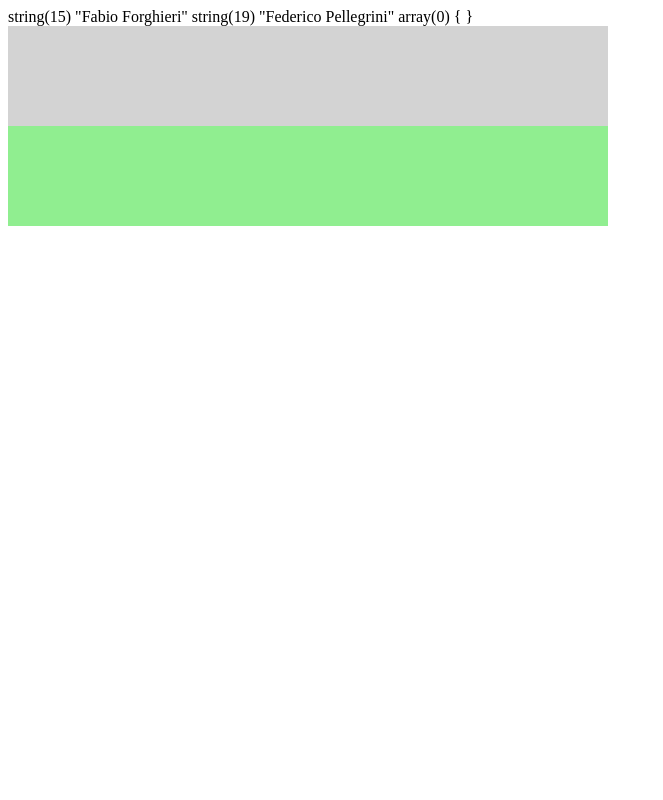
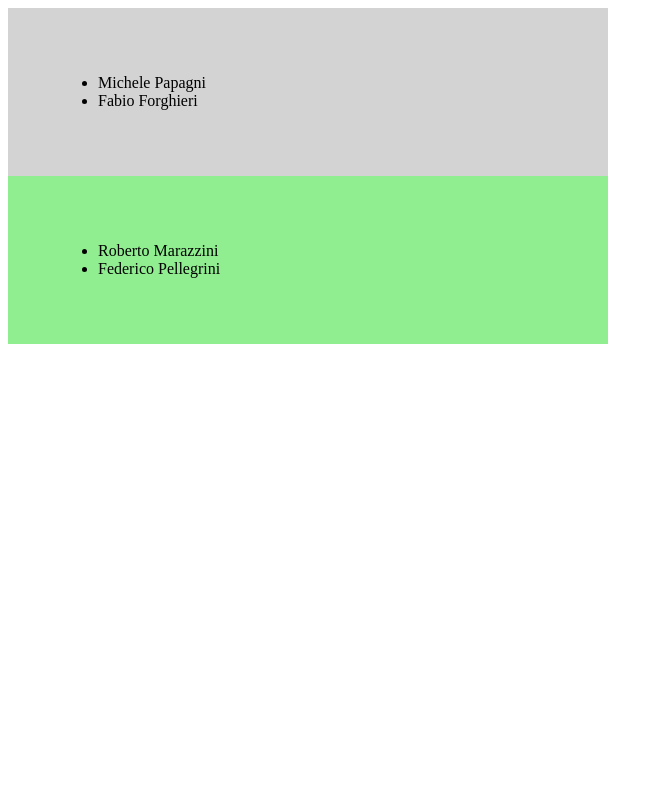
Before and after one commit to MarianoPd/php-snacks-b1, a PHP site: page / in a window 1280 px wide. Shown: the whole page, without its empty margins (0-663 px from the left). Run offline with PHP 8.4, Linux system fonts and the light colour scheme; data that the repository does not hold is empty.

Commit message:
Completato snack 6

```diff
--- a/Snack 6/index.php
+++ b/Snack 6/index.php
@@ -37,22 +37,22 @@
             $newElement .= ' ';
             $newElement .= $tempElement['lastname'];
             //echo $newElement;
+            $newArray[] = $newElement;
         }
-        var_dump($newElement);
+        //var_dump($newArray);
         return $newArray;
     }
     function printNames($names){
-        $string = '';
         for($i =0; $i < count($names); $i++){
-            $string .= '<h2> $names[$i] </h2>';
+            echo "<li> $names[$i] </li>";
         }
-        return $string;
     }
 
     $teachers = extractNames('teachers', $db);
     $PMS =  extractNames('pm', $db);
 
-    var_dump($teachers);
+    //var_dump($teachers);
+    //var_dump($PMS);
 ?>
 <!DOCTYPE html>
 <html lang="en">
@@ -65,15 +65,18 @@
 </head>
 <body>
     <div class="gray">
-        <?php
-            echo "$teachers[0]";
-        ?>
+        <ul>
+            <?php
+                printNames($teachers);
+            ?>
+        </ul>
     </div>
     <div class="green">
-        <?php
-
-        ?>
-
+        <ul>
+            <?php
+                printNames($PMS);
+            ?>
+        </ul>
     </div>
 
 </body>
```
